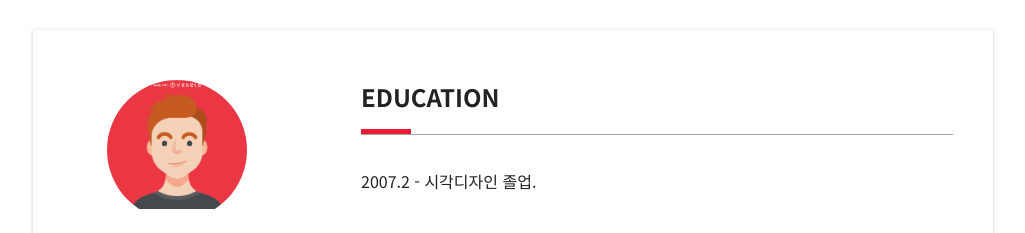
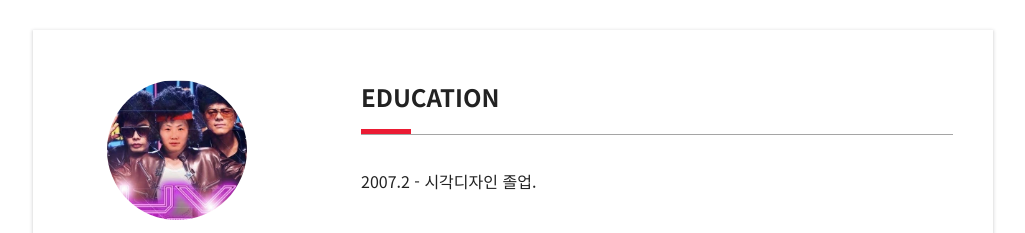
Before and after one commit to fireworks80/resume, a website: page index.html in a window 1280 px wide. Shown: the top 233 px of the page, without its empty margins (127-1152 px from the left). Drawn offline with nearby package versions, Linux system fonts and the light colour scheme.

Commit message:
[update] 프로필 사진 수정

```diff
--- a/index.html
+++ b/index.html
@@ -18,7 +18,7 @@
       <section class="intro">
         <h2 class="a11y">Introduce</h2>
         <figure class="intro__img">
-          <img src="./images/avatar.png" alt="" />
+          <img src="./images/resume-img.jpg" alt="" />
         </figure>
 
         <h3 class="name">SEUNG-CHUL HAN</h3>
```
Also changed, not shown: images/resume-img.jpg (added).
